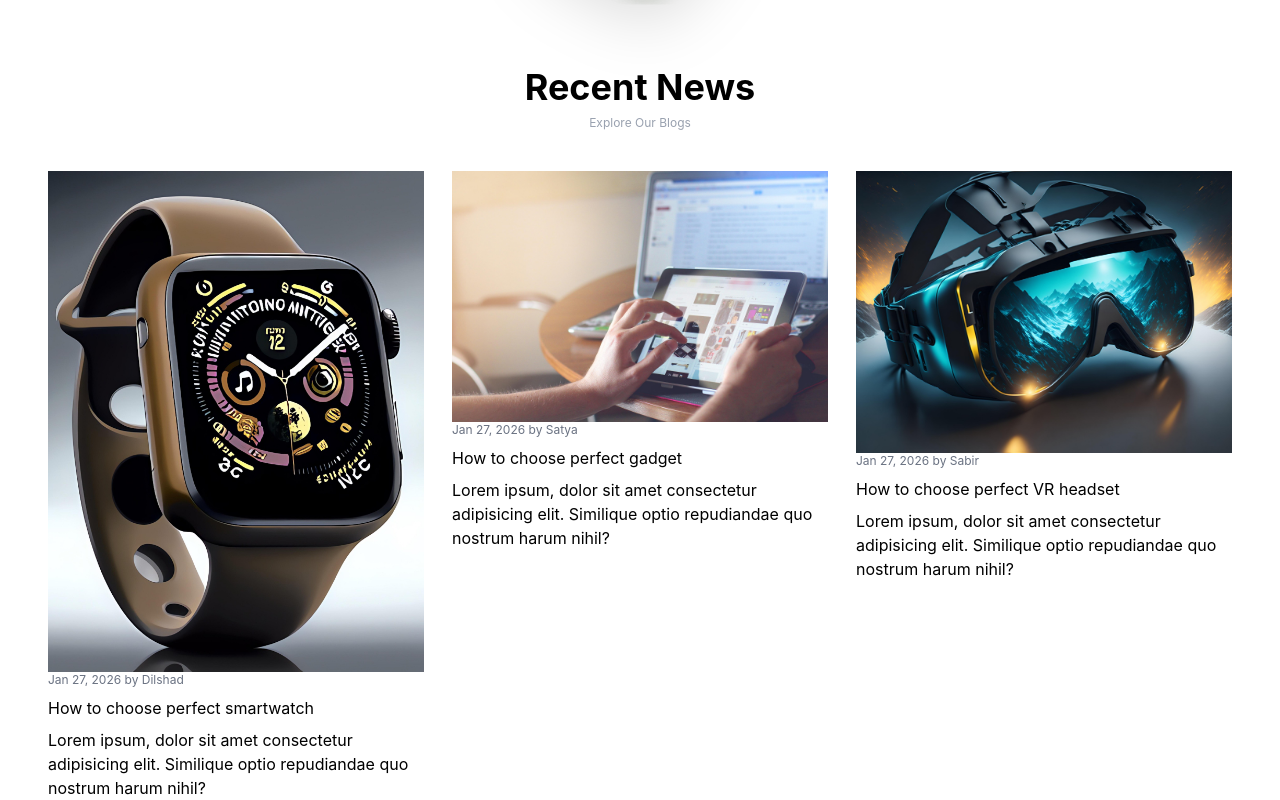
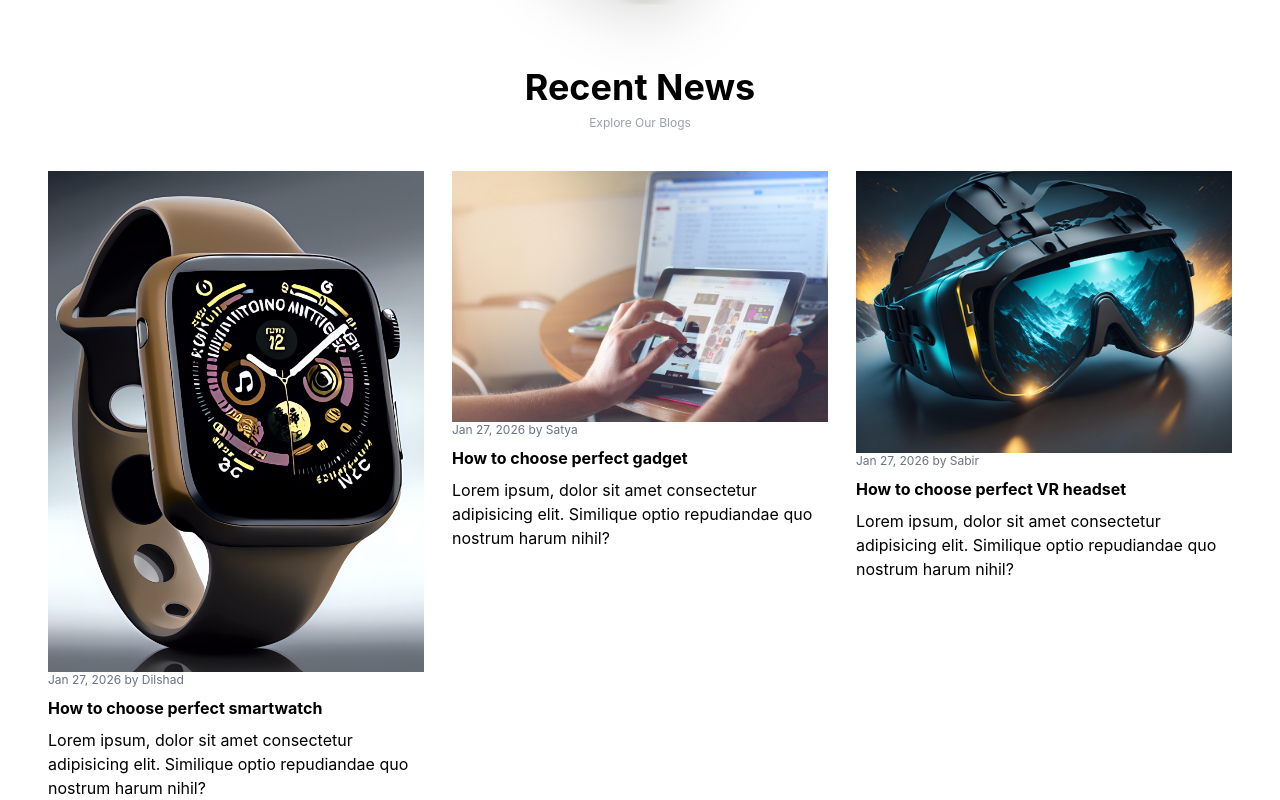
Before and after one commit to kaxadeveloper/Ecommerce, a React (Vite) app: page / in a window 1280 px wide. Shown: the part 3391-4191 px from the top of the page. Built offline with nearby package versions, Linux system fonts and the light colour scheme.

Commit message:
style title

```diff
--- a/src/components/Blogs/Blogs.jsx
+++ b/src/components/Blogs/Blogs.jsx
@@ -43,8 +43,8 @@ const Blogs = () => {
                                 </div>
                                 <div className='space-y-2'>
                                     <p className='text-xs text-gray-500'>{data.published}</p>
-                                    <p>{data.title}</p>
-                                    <p>{data.subtitle}</p>
+                                    <p className='font-bold line-clamp-1'>{data.title}</p>
+                                    <p >{data.subtitle}</p>
                                 </div>
                             </div>
                         ))
```
